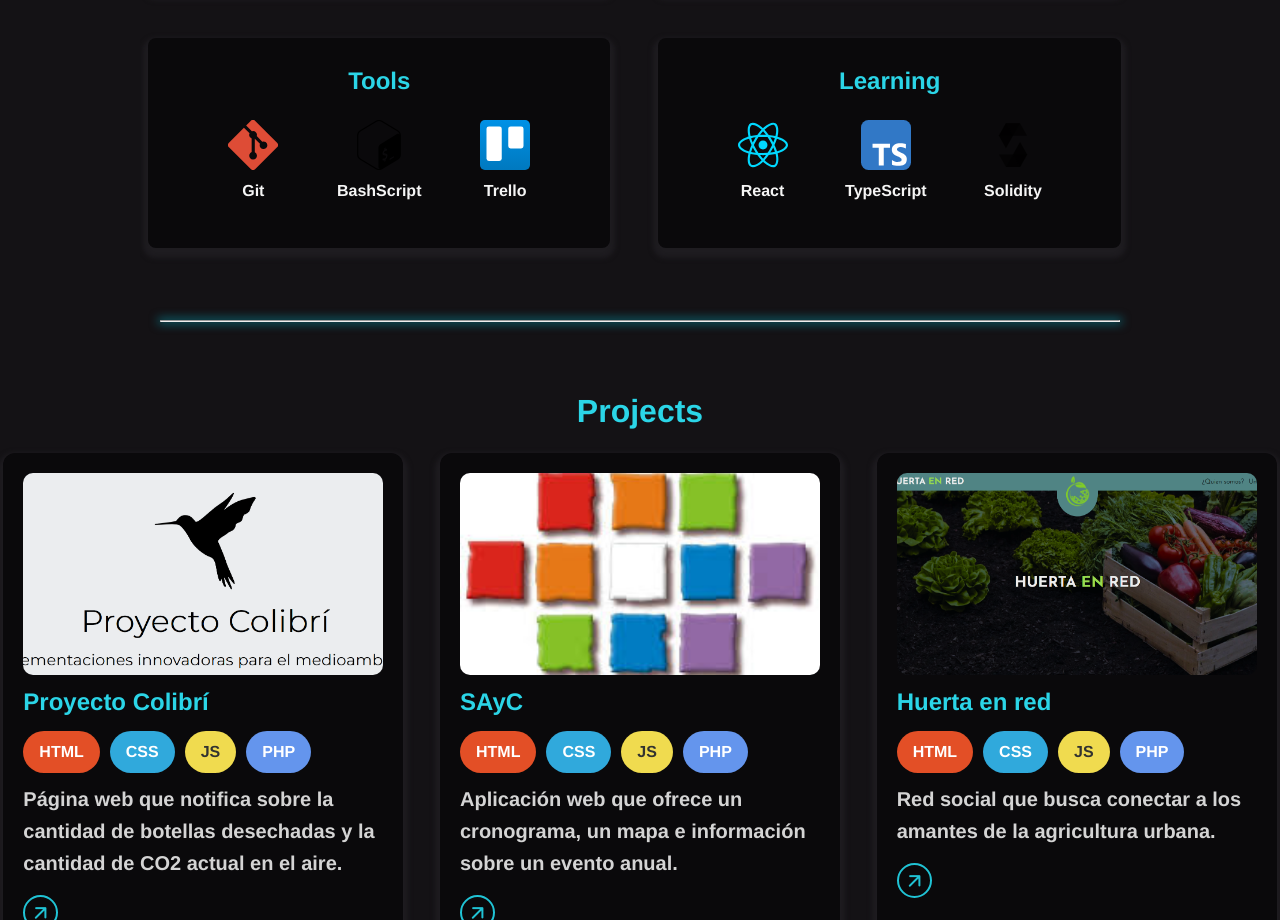
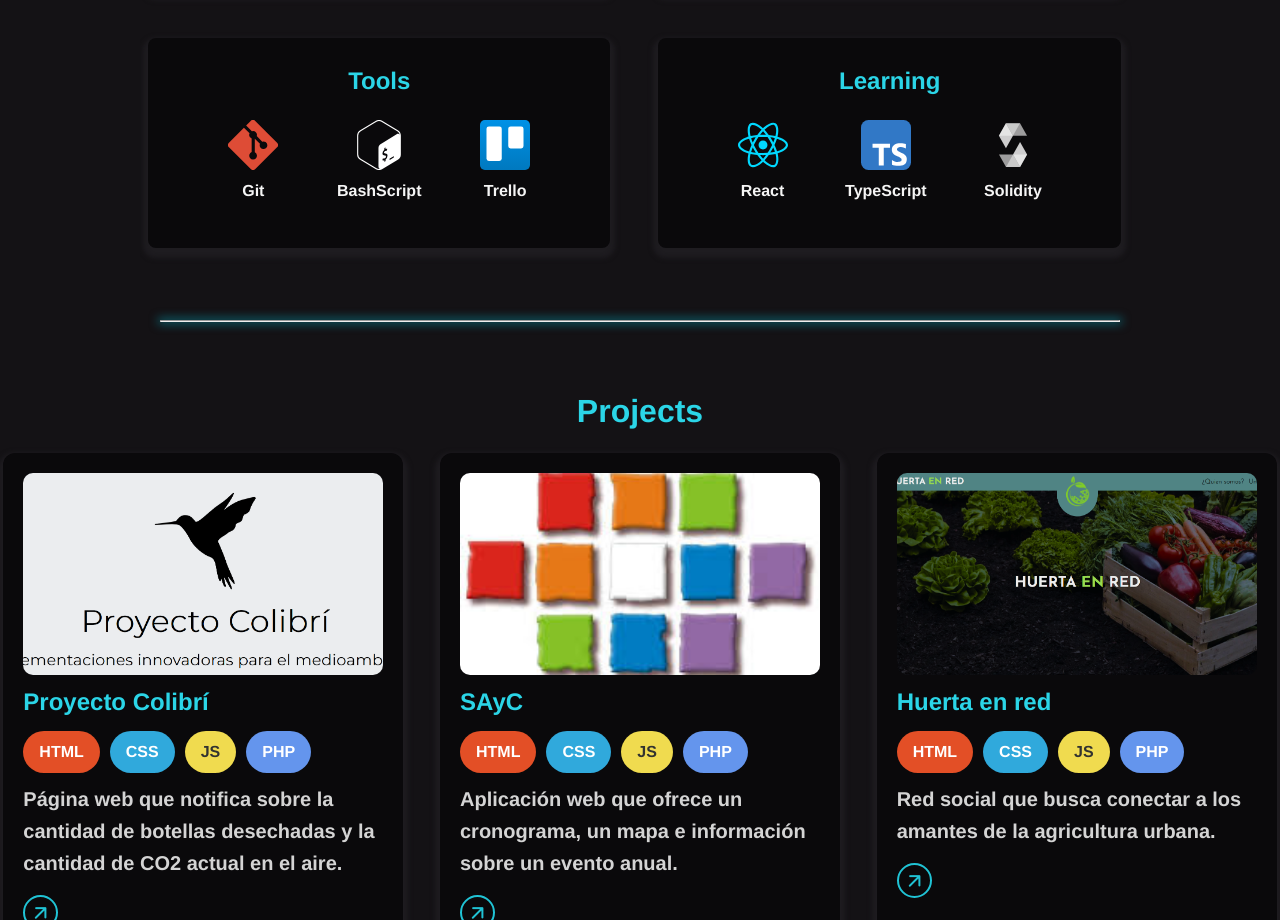
Before and after one commit to Demeckk/Demeckk.github.io, a plain HTML site: page index.html in a window 1280 px wide. Shown: the part 1240-2160 px from the top of the page. Drawn offline with nearby package versions, Linux system fonts and the light colour scheme.

Commit message:
Update style.css

```diff
--- a/css/style.css
+++ b/css/style.css
@@ -238,6 +238,15 @@ p {
     width: 50px;
     height: 50px;
 }
+
+div.skills-item:nth-child(3) > div:nth-child(2) > div:nth-child(2) > img:nth-child(1) {
+  filter: brightness(0) saturate(100%) invert(100%) sepia(1%) saturate(7500%) hue-rotate(268deg) brightness(101%) contrast(103%);
+}
+
+div.skills-item:nth-child(4) > div:nth-child(2) > div:nth-child(3) > img:nth-child(1) {
+  filter: brightness(0) saturate(100%) invert(100%) sepia(1%) saturate(7500%) hue-rotate(268deg) brightness(101%) contrast(103%);
+}
+
 
 .card-wrapper > h2:nth-child(1) {
     text-align: center;
```
